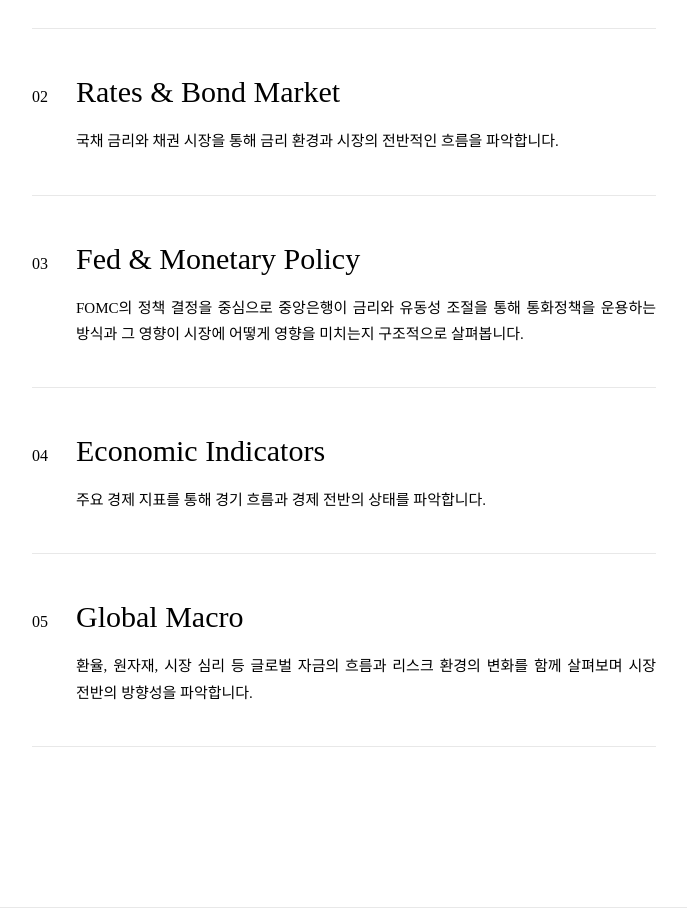
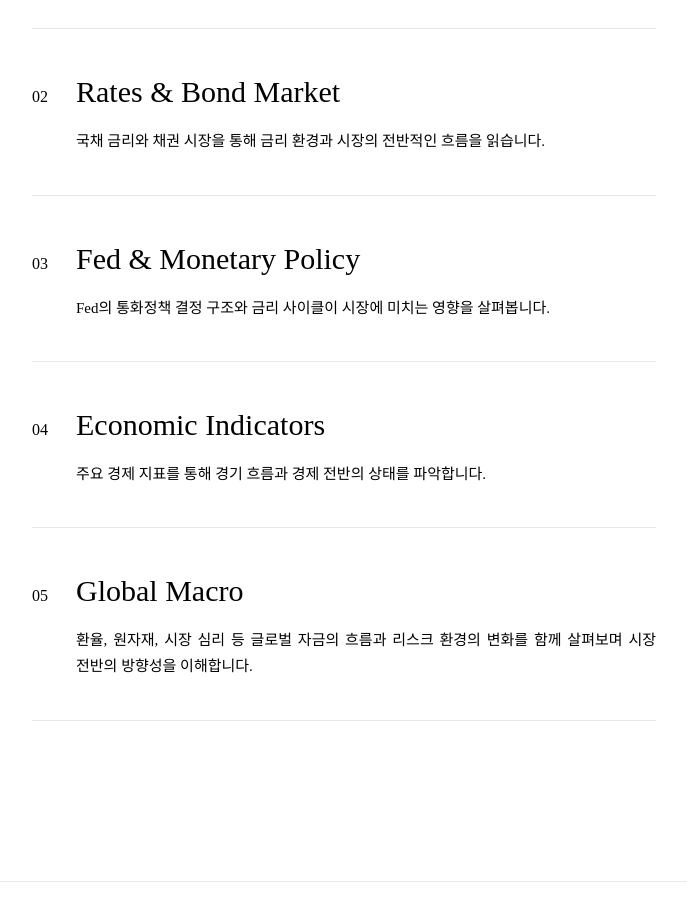
Before and after one commit to negamuster/yechanlee, a React (Vite) app: page / in a window 1280 px wide. Shown: the part 1100-2016 px from the top of the page, without its empty margins (296-983 px from the left). Built offline with nearby package versions, Linux system fonts and the light colour scheme.

Commit message:
update home page

```diff
--- a/src/pages/00_Home.tsx
+++ b/src/pages/00_Home.tsx
@@ -11,13 +11,13 @@ const indicators = [
   {
     num: '02',
     title: 'Rates & Bond Market',
-    desc: '국채 금리와 채권 시장을 통해 금리 환경과 시장의 전반적인 흐름을 파악합니다.',
+    desc: '국채 금리와 채권 시장을 통해 금리 환경과 시장의 전반적인 흐름을 읽습니다.',
     path: '/rates',
   },
   {
     num: '03',
     title: 'Fed & Monetary Policy',
-    desc: 'FOMC의 정책 결정을 중심으로 중앙은행이 금리와 유동성 조절을 통해 통화정책을 운용하는 방식과 그 영향이 시장에 어떻게 영향을 미치는지 구조적으로 살펴봅니다.',
+    desc: 'Fed의 통화정책 결정 구조와 금리 사이클이 시장에 미치는 영향을 살펴봅니다.',
     path: '/fed',
   },
   {
@@ -29,7 +29,7 @@ const indicators = [
   {
     num: '05',
     title: 'Global Macro',
-    desc: '환율, 원자재, 시장 심리 등 글로벌 자금의 흐름과 리스크 환경의 변화를 함께 살펴보며 시장 전반의 방향성을 파악합니다.',
+    desc: '환율, 원자재, 시장 심리 등 글로벌 자금의 흐름과 리스크 환경의 변화를 함께 살펴보며 시장 전반의 방향성을 이해합니다.',
     path: '/macro',
   },
 ]
```
